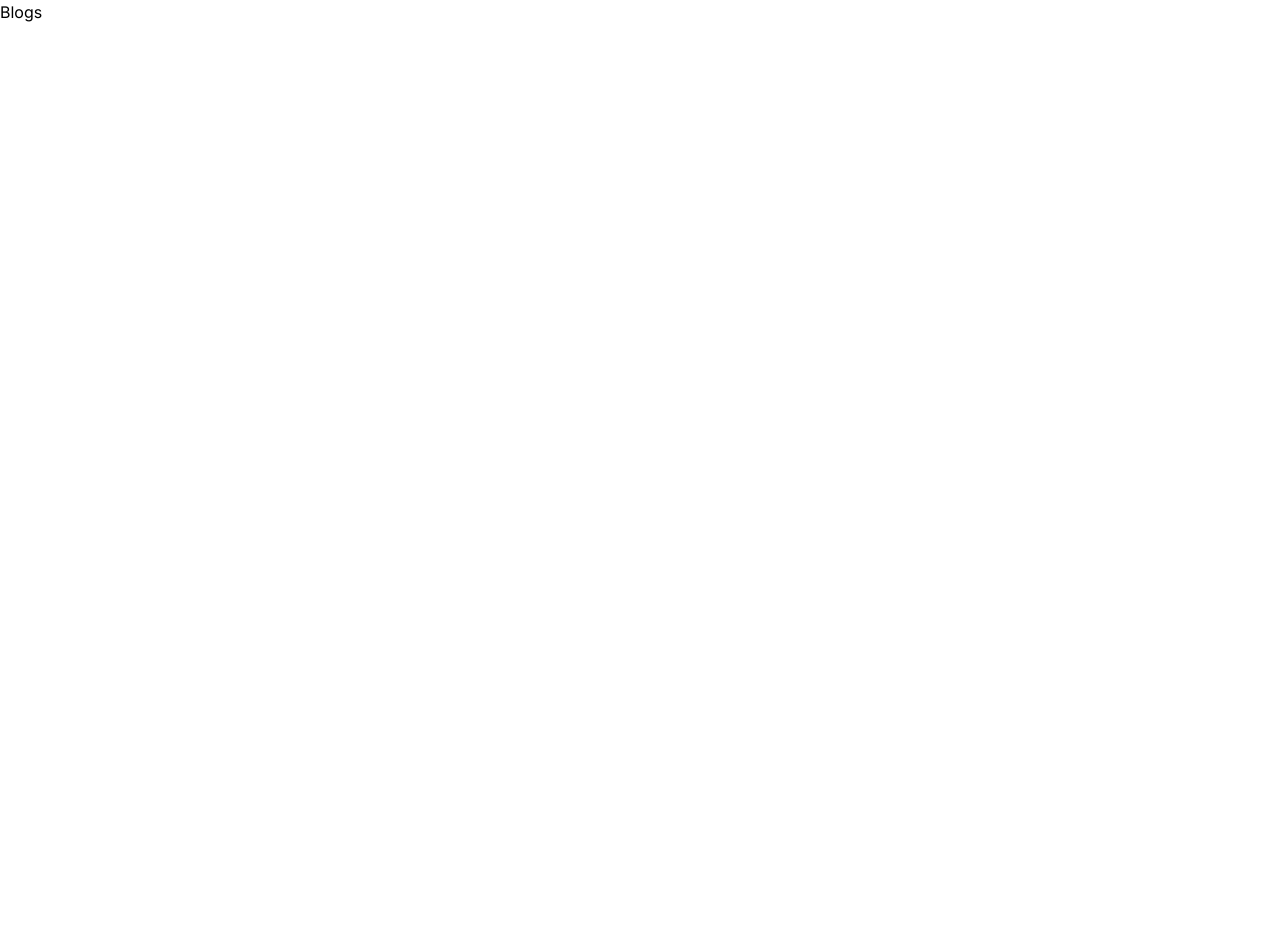
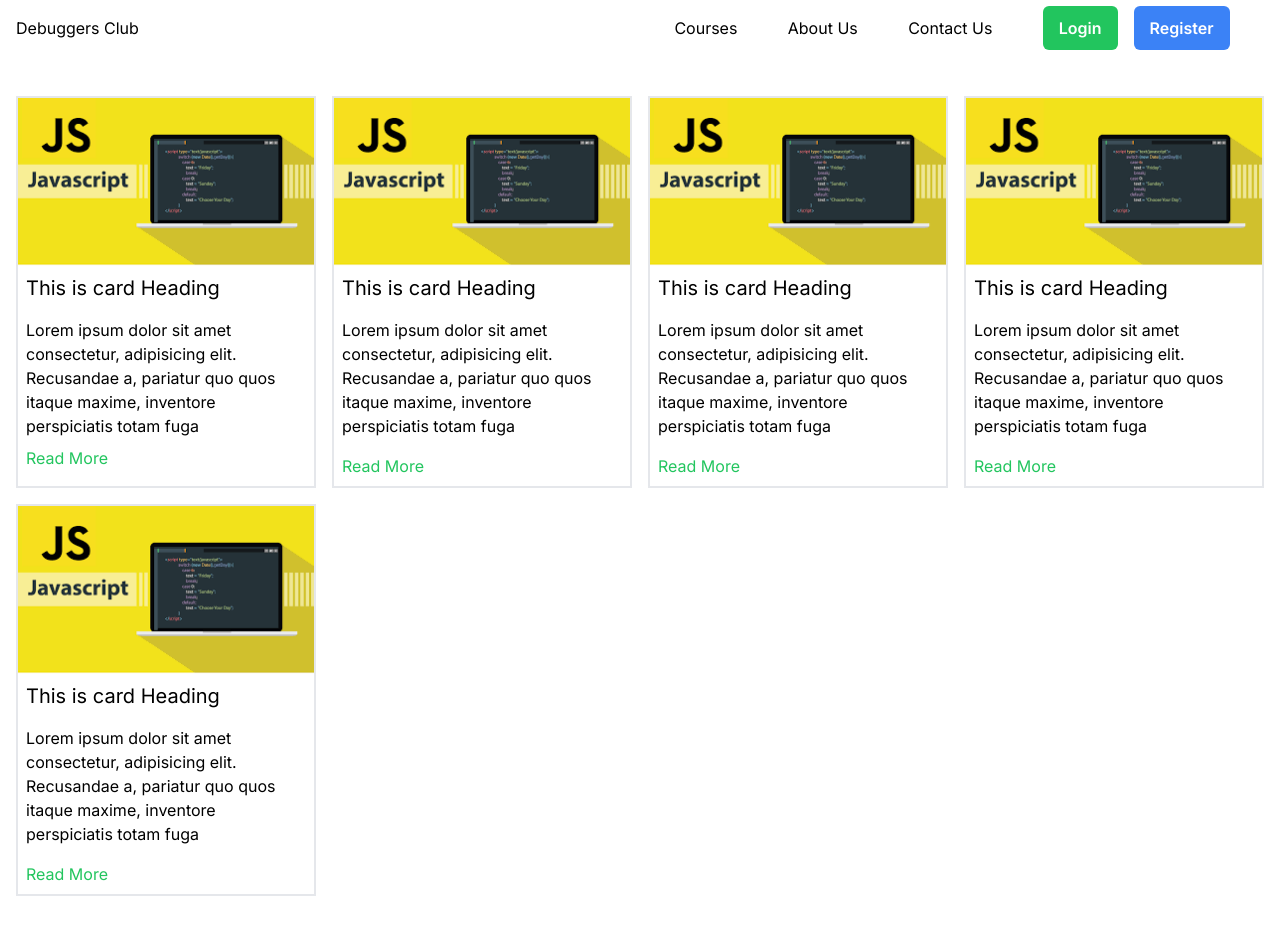
Before and after one commit to arpitnema07/debuggers-club, a Next.js app: page /blogs in a window 1280 px wide. Shown: the top 934 px of the page. Before the commit the page ends 800 px from the top, so only its background shows below. Built offline with nearby package versions, Linux system fonts and the light colour scheme.

Commit message:
Review section for Courses

```diff
--- a/components/Header.js
+++ b/components/Header.js
@@ -1,3 +1,4 @@
+"use client"
 import React from "react";
 import { useRouter } from "next/navigation";
 import Link from "next/link";
--- /dev/null
+++ b/components/Reviews.js
@@ -0,0 +1,113 @@
+"use client";
+import React from "react";
+import Image from "next/image";
+import user from "../public/images/blank-profile-picture.webp";
+const Reviews = () => {
+  return (
+    <div className="mx-10 h-[50vh]">
+      <hr className="my-4 text-gray-500" />
+      <h3 className="flex items-center text-xl  mb-4">Reviews</h3>
+      <div>
+        <div>
+          <div className="flex gap-2 ">
+            <Image
+              alt="aa"
+              unoptimized
+              src={user}
+              className="w-12 h-12 rounded-full"
+            />
+            <div>
+            <div className="">
+              <p>John Doe</p>
+              <p className="text-[12px] text-gray-400">
+                created on <span>02/01/24</span> <span>at </span>{" "}
+                <span>01:33 PM</span>
+              </p>
+            </div>
+            <div className="w-2/3 mt-3 text-gray-700 text-[12px]">
+            <p>
+              {" "}
+              Lorem, ipsum dolor sit amet consectetur adipisicing elit. Repellat
+              laudantium delectus corporis voluptate dolores! Quibusdam
+              assumenda quam, natus corrupti sapiente repellendus, accusamus
+              sunt neque, atque fugiat itaque. Mollitia, ad nostrum.
+            </p>{" "}
+          </div>
+          </div>
+          </div>
+
+        </div>
+        <hr  className="my-4"/>
+
+      </div>
+      <div>
+        <div>
+          <div className="flex gap-2 ">
+            <Image
+              alt="aa"
+              unoptimized
+              src={user}
+              className="w-12 h-12 rounded-full"
+            />
+            <div>
+            <div className="">
+              <p>John Doe</p>
+              <p className="text-[12px] text-gray-400">
+                created on <span>02/01/24</span> <span>at </span>{" "}
+                <span>01:33 PM</span>
+              </p>
+            </div>
+            <div className="w-2/3 mt-3 text-gray-700 text-[12px]">
+            <p>
+              {" "}
+              Lorem, ipsum dolor sit amet consectetur adipisicing elit. Repellat
+              laudantium delectus corporis voluptate dolores! Quibusdam
+              assumenda quam, natus corrupti sapiente repellendus, accusamus
+              sunt neque, atque fugiat itaque. Mollitia, ad nostrum.
+            </p>{" "}
+          </div>
+          </div>
+          </div>
+
+        </div>
+        <hr  className="my-4"/>
+
+      </div>
+      <div>
+        <div>
+          <div className="flex gap-2 ">
+            <Image
+              alt="aa"
+              unoptimized
+              src={user}
+              className="w-12 h-12 rounded-full"
+            />
+            <div>
+            <div className="">
+              <p>John Doe</p>
+              <p className="text-[12px] text-gray-400">
+                created on <span>02/01/24</span> <span>at </span>{" "}
+                <span>01:33 PM</span>
+              </p>
+            </div>
+            <div className="w-2/3 mt-3 text-gray-700 text-[12px]">
+            <p>
+              {" "}
+              Lorem, ipsum dolor sit amet consectetur adipisicing elit. Repellat
+              laudantium delectus corporis voluptate dolores! Quibusdam
+              assumenda quam, natus corrupti sapiente repellendus, accusamus
+              sunt neque, atque fugiat itaque. Mollitia, ad nostrum.
+            </p>{" "}
+          </div>
+          </div>
+          </div>
+
+        </div>
+        <hr  className="my-4"/>
+
+      </div>
+    </div>
+  );
+};
+
+export default Reviews;
--- a/package.json
+++ b/package.json
@@ -21,6 +21,7 @@
     "antd": "^5.14.1",
     "axios": "^1.6.7",
     "bcrypt": "^5.1.1",
+    "bootstrap": "^5.3.2",
     "child_process": "^1.0.2",
     "d3": "^7.8.5",
     "dotenv": "^16.4.4",
--- a/src/app/blogs/page.js
+++ b/src/app/blogs/page.js
@@ -1,9 +1,78 @@
 import React from 'react'
-
+import Image from "next/image";
+import { FaAngleRight } from "react-icons/fa6";
+import cardImage from "../../../public/images/image2.png";
+import Header from '../../../components/Header';
+import Link from 'next/link';
 const page = () => {
   return (
     <div>
-      Blogs
+    <Header/>
+       {/* cards  */}
+       <div className="w-full my-10">
+        <div className="p-4">
+
+          <div className="grid grid-cols-4 justify-evenly gap-4">
+            {/* card 1 */}
+            <div className=" border-2 ">
+              <Image src={cardImage} alt="card" className="w-full" />
+              <h2 className="text-xl font-normal p-2">This is card Heading</h2>
+              <p className="p-2">
+                Lorem ipsum dolor sit amet consectetur, adipisicing elit.
+                Recusandae a, pariatur quo quos itaque maxime, inventore
+                perspiciatis totam fuga
+              </p>
+              <Link href="/blogs/1" className="text-green-500 p-2">Read More</Link>
+            </div>
+            {/* card 2 */}
+            <div className=" border-2 ">
+              <Image src={cardImage} alt="card" className="w-full" />
+              <h2 className="text-xl font-normal p-2">This is card Heading</h2>
+              <p className="p-2">
+                Lorem ipsum dolor sit amet consectetur, adipisicing elit.
+                Recusandae a, pariatur quo quos itaque maxime, inventore
+                perspiciatis totam fuga
+              </p>
+              <button className="text-green-500 p-2">Read More</button>
+            </div>
+            {/* card 3 */}
+            <div className=" border-2 ">
+              <Image src={cardImage} alt="card" className="w-full" />
+              <h2 className="text-xl font-normal p-2">This is card Heading</h2>
+              <p className="p-2">
+                Lorem ipsum dolor sit amet consectetur, adipisicing elit.
+                Recusandae a, pariatur quo quos itaque maxime, inventore
+                perspiciatis totam fuga
+              </p>
+              <button className="text-green-500 p-2">Read More</button>
+            </div>
+            {/* card 4 */}
+            <div className=" border-2 ">
+              <Image src={cardImage} alt="card" className="w-full" />
+              <h2 className="text-xl font-normal p-2">This is card Heading</h2>
+              <p className="p-2">
+                Lorem ipsum dolor sit amet consectetur, adipisicing elit.
+                Recusandae a, pariatur quo quos itaque maxime, inventore
+                perspiciatis totam fuga
+              </p>
+
+              <button className="text-green-500 p-2">Read More</button>
+            </div>
+             {/* card 5 */}
+             <div className=" border-2 ">
+              <Image src={cardImage} alt="card" className="w-full" />
+              <h2 className="text-xl font-normal p-2">This is card Heading</h2>
+              <p className="p-2">
+                Lorem ipsum dolor sit amet consectetur, adipisicing elit.
+                Recusandae a, pariatur quo quos itaque maxime, inventore
+                perspiciatis totam fuga
+              </p>
+
+              <button className="text-green-500 p-2">Read More</button>
+            </div>
+          </div>
+        </div>
+      </div>
     </div>
   )
 }
--- a/src/app/courses/[course].js/page.js
+++ b/src/app/courses/[course]/page.js
@@ -1,16 +1,18 @@
 "use client";
 import React from "react";
-import Header from "../../../components/Header";
-import cardImage from "../../../public/images/image2.png";
+import Header from "../../../../components/Header";
+import cardImage from "../../../../public/images/image2.png";
 import Image from "next/image";
 import Accordion from "react-bootstrap/Accordion";
 import { MdOutlineOndemandVideo } from "react-icons/md";
+import { useRouter } from "next/navigation";
+import Reviews from "../../../../components/Reviews";
 
 const page = () => {
+  const router = useRouter();
   return (
     <>
       <Header />
-
       <div className="pt-4">
         <div className=" flex px-5 mb-6">
           <Image src={cardImage} alt="img" className="w-1/3 " />
@@ -49,21 +51,26 @@ const page = () => {
             <Accordion.Item eventKey="0">
               <Accordion.Header>Chapter - 1</Accordion.Header>
               <Accordion.Body className="flex gap-4">
-                <div className="cursor-pointer w-5 h-5">
+                <div
+                  className="cursor-pointer w-5 h-5"
+                  onClick={() => {
+                    router.push("/courses/chapter/1");
+                  }}
+                >
                   <MdOutlineOndemandVideo />
                 </div>
                 <div className="">
-                <p>
-                  {" "}
-                  Lorem ipsum dolor sit amet, consectetur adipiscing elit, sed
-                  do eiusmod tempor incididunt ut labore et dolore magna aliqua.
-                  Ut enim ad minim veniam, quis nostrud exercitation ullamco
-                  laboris nisi ut aliquip ex ea commodo consequat. Duis aute
-                  irure dolor in reprehenderit in voluptate velit esse cillum
-                  dolore eu fugiat nulla pariatur. Excepteur sint occaecat
-                  cupidatat non proident, sunt in culpa qui officia deserunt
-                  mollit anim id est laborum.
-                </p>
+                  <p>
+                    {" "}
+                    Lorem ipsum dolor sit amet, consectetur adipiscing elit, sed
+                    do eiusmod tempor incididunt ut labore et dolore magna
+                    aliqua. Ut enim ad minim veniam, quis nostrud exercitation
+                    ullamco laboris nisi ut aliquip ex ea commodo consequat.
+                    Duis aute irure dolor in reprehenderit in voluptate velit
+                    esse cillum dolore eu fugiat nulla pariatur. Excepteur sint
+                    occaecat cupidatat non proident, sunt in culpa qui officia
+                    deserunt mollit anim id est laborum.
+                  </p>
                 </div>
               </Accordion.Body>
             </Accordion.Item>
@@ -88,6 +95,9 @@ const page = () => {
             </Accordion.Item>
           </Accordion>
         </div>
+        <div>
+          <Reviews />
+        </div>
       </div>
     </>
   );
--- /dev/null
+++ b/src/app/courses/chapter/[chapterSlug]/page.js
@@ -0,0 +1,40 @@
+"use client";
+
+import React from "react";
+import Header from "../../../../../components/Header";
+import CodeEditor from "../../../../../components/CodeEditor.jsx";
+
+const page = () => {
+  return (
+    <div>
+      <Header />
+      {/* Code for chapters */}
+      <div className="flex">
+        <div className="p-2 w-1/2">
+          <video
+            controls={true}
+            src="https://commondatastorage.googleapis.com/gtv-videos-bucket/sample/BigBuckBunny.mp4"
+            className=""
+          ></video>
+          <h3 className="my-2 text-xl">Web Development Master Class </h3>
+          <p className="text-sm">
+            Lorem ipsum dolor sit amet consectetur adipisicing elit. Rem,
+            ducimus consectetur adipisicing elit ipsum dolor sit amet
+            consectetur adipisicing elit. Rem, ducimus consectetur adipisicing
+            elit.
+          </p>
+          <a
+            href=""
+            className="text-sm my-2  text-blue-600 hover:border-b-[1px] border-b-blue-500 "
+            target="_blank"
+          >
+            view pdf
+          </a>
+        </div>
+        <CodeEditor />
+      </div>
+    </div>
+  );
+};
+
+export default page;
--- a/src/app/courses/page.js
+++ b/src/app/courses/page.js
@@ -1,52 +1,13 @@
-// "use client";
-
-// import React from "react";
-// import Header from "../../../components/Header";
-// import CodeEditor from "../../../components/CodeEditor.jsx";
-
-// const page = () => {
-//   return (
-//     <div>
-//       <Header />
-//       {/* Code for chapters */}
-//       <div className="flex">
-//         <div className="p-2 w-1/2">
-//           <video
-//             controls={true}
-//             src="https://commondatastorage.googleapis.com/gtv-videos-bucket/sample/BigBuckBunny.mp4"
-//             className=""
-//           ></video>
-//           <h3 className="my-2 text-xl">Web Development Master Class </h3>
-//           <p className="text-sm">
-//             Lorem ipsum dolor sit amet consectetur adipisicing elit. Rem,
-//             ducimus consectetur adipisicing elit ipsum dolor sit amet
-//             consectetur adipisicing elit. Rem, ducimus consectetur adipisicing
-//             elit.
-//           </p>
-//           <a
-//             href=""
-//             className="text-sm my-2  text-blue-600 hover:border-b-[1px] border-b-blue-500 "
-//             target="_blank"
-//           >
-//             view pdf
-//           </a>
-//         </div>
-//         <CodeEditor />
-//       </div>
-//     </div>
-//   );
-// };
-
-// export default page;
-
 "use client";
 import React from "react";
 import Header from "../../../components/Header";
 import Image from "next/image";
 import { FaAngleRight } from "react-icons/fa6";
 import cardImage from "../../../public/images/image2.png";
+import { useRouter } from "next/navigation";
 
 const page = () => {
+  const router = useRouter();
   return (
     <div>
       <Header />
@@ -72,7 +33,14 @@ const page = () => {
                     praesentium maiores laboriosam illo cumque quae, dolorum
                     ratione ab illum harum.
                   </p>
-                  <button className="text-green-500 p-2">Read More</button>
+                  <button
+                    className="text-green-500 p-2"
+                    onClick={() => {
+                      router.push("/courses/1");
+                    }}
+                  >
+                    Read More
+                  </button>
                 </div>
               </div>
               {/* card 2 */}
```
Also changed, not shown: components/CodeEditor.jsx (+9 -8 lines), src/app/blogs/[blog]/page.js (added, +18 -0 lines), public/images/blank-profile-picture.webp (added), 1 other file (tests, documents, lock files or other folders).
